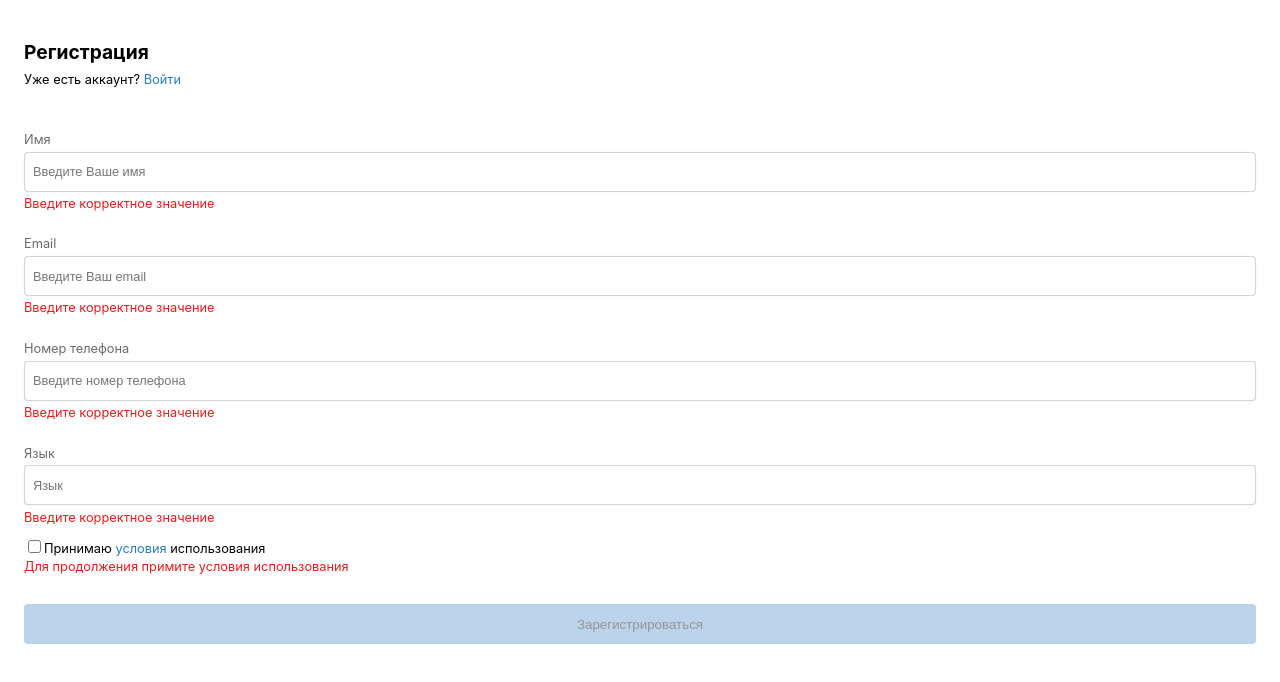
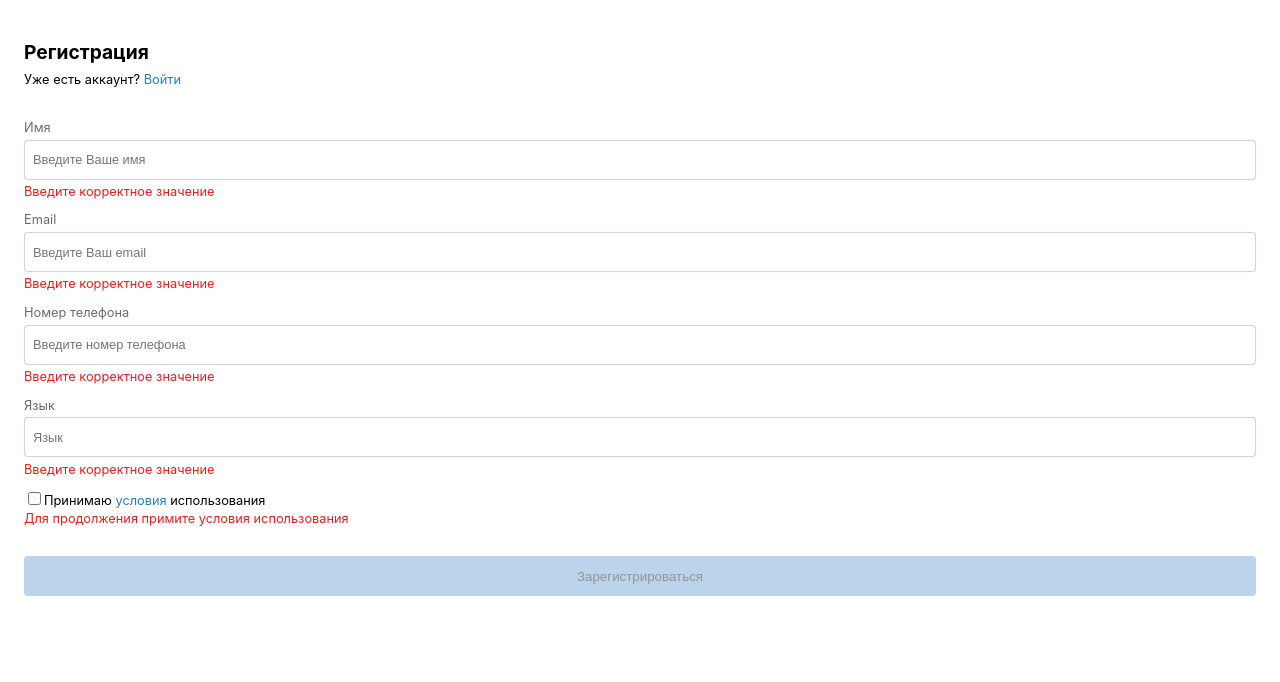
Before and after one commit to Saluer/test-project, a React (Create React App) app: page / in a window 1280 px wide. Shown: the top 682 px of the page. Built offline with nearby package versions, Linux system fonts and the light colour scheme.

Commit message:
Мизерные правки

```diff
--- a/src/App.css
+++ b/src/App.css
@@ -37,7 +37,7 @@ input {
 	display: flex;
 	flex-direction: column;
 	margin: 0;
-	margin-top:2.5rem;
+	margin-top:1.75rem;
 	margin-bottom: 1.5rem;
 }
 
```
